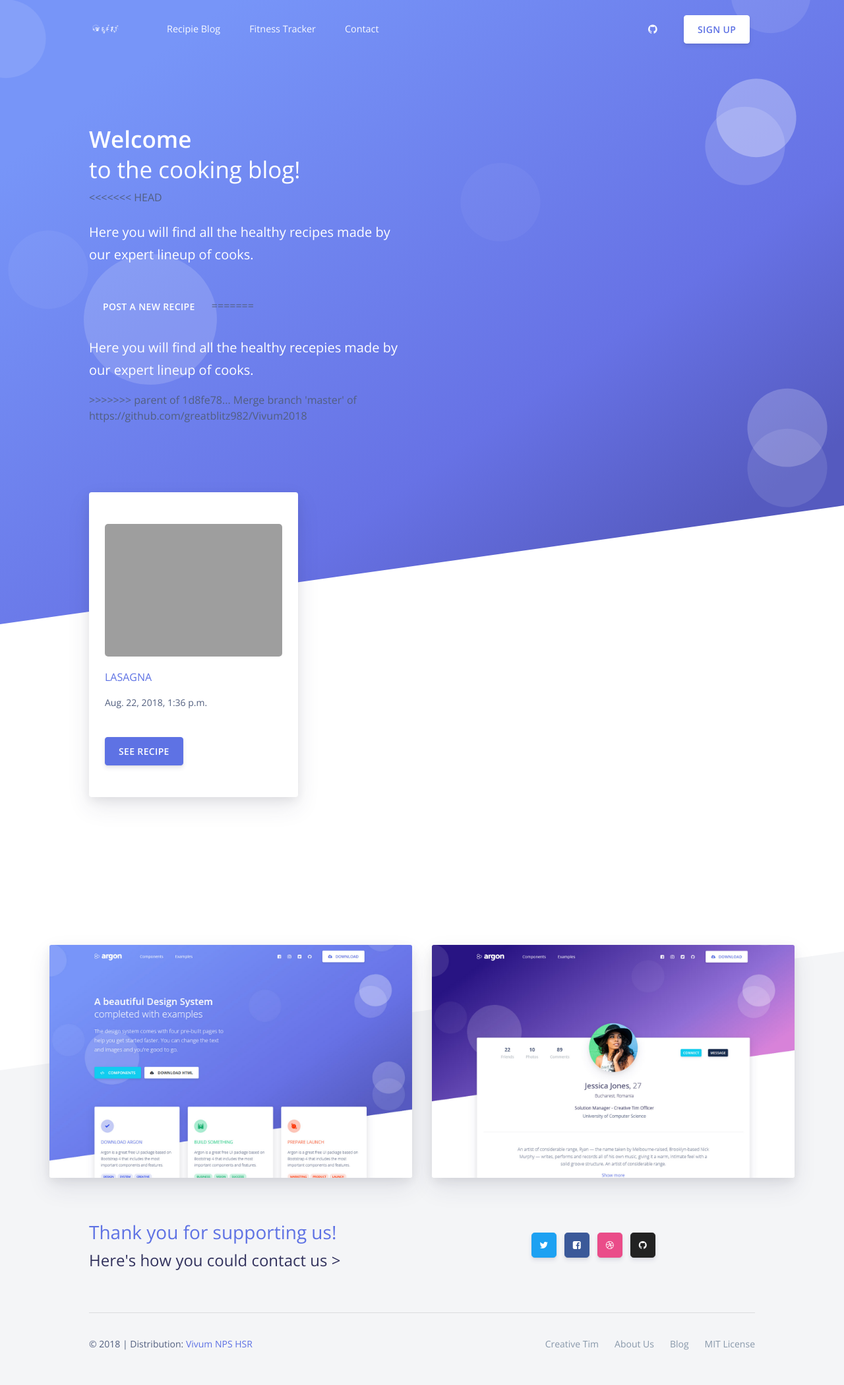
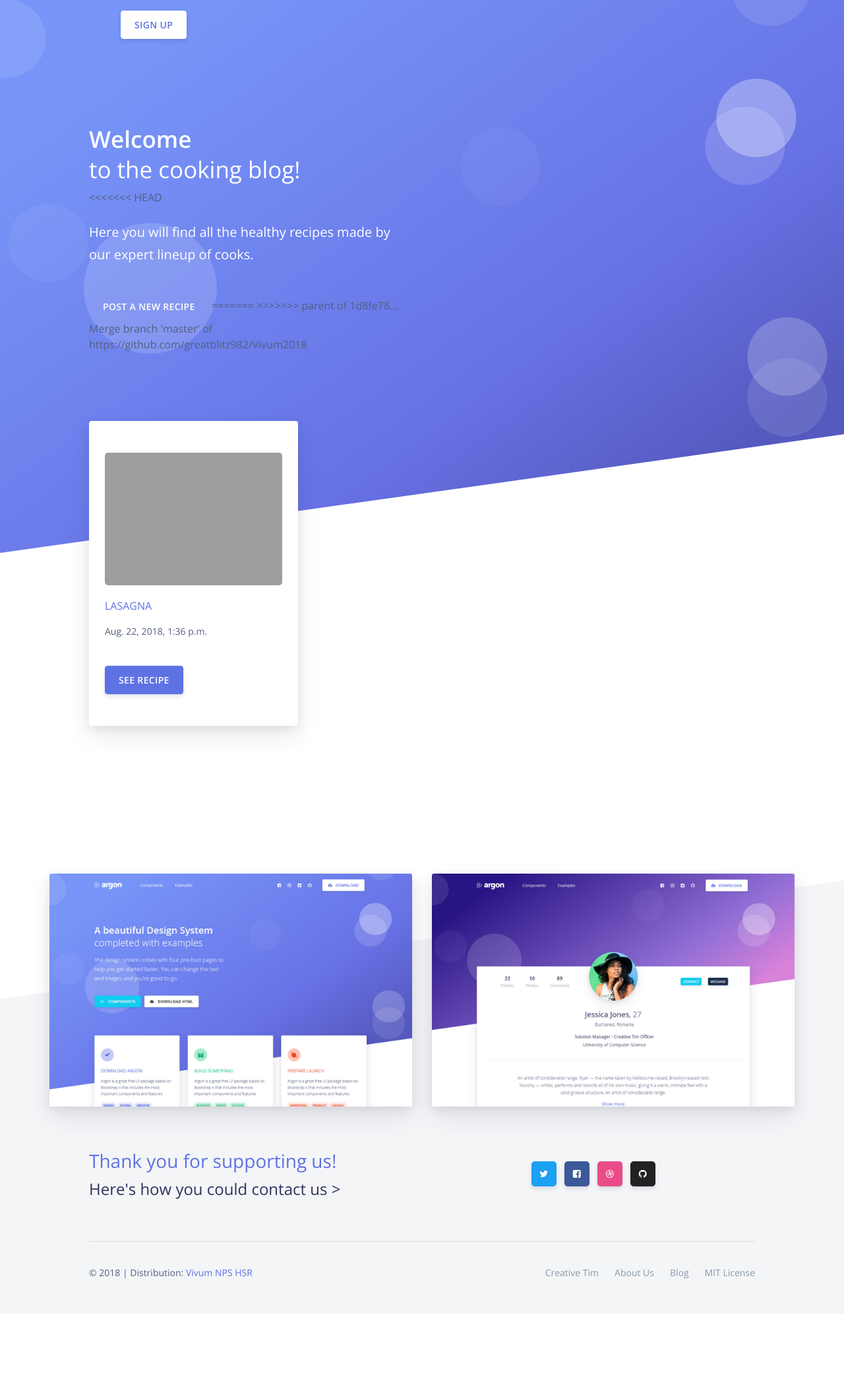
Before and after one commit to eehitray/Vivum2018, a Django app: template Vivum2018/recipeblog/templates/recipeblog/index.html in a window 1280 px wide. Shown: the whole page at 66% size. After the commit the page ends 1938 px from the top, so only its background shows below. Run offline with Django 3.2, Linux system fonts and the light colour scheme; the template is opened without the code that fills it: values that come from a table or form of the project are taken from there, others are empty; data comes from the database, SQL or seed files in the repository; parts of the project's set-up code (start-up, migrations or seed data) failed here and were passed over; some libraries are stand-ins or nearby versions; grey boxes are pictures that could not be loaded.

Commit message:
Revert "Fixed index?"
This reverts commit 1c87b344bad7d24838286e870947737436aa1f3c.

```diff
--- a/Vivum2018/recipeblog/templates/recipeblog/index.html
+++ b/Vivum2018/recipeblog/templates/recipeblog/index.html
@@ -25,8 +25,6 @@
   <header class="header-global">
     <nav id="navbar-main" class="navbar navbar-main navbar-expand-lg navbar-transparent navbar-light">
       <div class="container">
-        <a class="navbar-brand mr-lg-5" href="">
-          <img src="{% static 'assets/img/brand/white.png' %}">
         </a>
         <button class="navbar-toggler" type="button" data-toggle="collapse" data-target="#navbar_global" aria-controls="navbar_global" aria-expanded="false" aria-label="Toggle navigation">
           <span class="navbar-toggler-icon"></span>
@@ -35,8 +33,6 @@
           <div class="navbar-collapse-header">
             <div class="row">
               <div class="col-6 collapse-brand">
-                <a href="../index.html">
-                  <img src="{% static 'assets/img/brand/blue.png' %}">
                 </a>
               </div>
               <div class="col-6 collapse-close">
@@ -49,31 +45,12 @@
           </div>
           <ul class="navbar-nav navbar-nav-hover align-items-lg-center">
             <li class="nav-item dropdown">
-              <a href="#" class="nav-link" data-toggle="dropdown" href="#" role="button">
-                <i class="ni ni-collection d-lg-none"></i>
-                <span class="nav-link-inner--text">Recipie Blog</span>
-              </a>
             </li>
             <li class="nav-item dropdown">
-              <a href="#" class="nav-link" data-toggle="dropdown" href="#" role="button">
-                <i class="ni ni-collection d-lg-none"></i>
-                <span class="nav-link-inner--text">Fitness Tracker</span>
-              </a>
             </li>
             <li class="nav-item dropdown">
-              <a href="#" class="nav-link" data-toggle="dropdown" href="#" role="button">
-                <i class="ni ni-collection d-lg-none"></i>
-                <span class="nav-link-inner--text">Contact</span>
-              </a>
             </li>
           </ul>
-          <ul class="navbar-nav align-items-lg-center ml-lg-auto">
-            <li class="nav-item">
-              <a class="nav-link nav-link-icon" href="#" target="_blank" data-toggle="tooltip" title="Star us on Github">
-                <i class="fa fa-github"></i>
-                <span class="nav-link-inner--text d-lg-none">Github</span>
-              </a>
-            </li>
             <!-- Sign Up -->
             <li class="nav-item d-none d-lg-block ml-lg-4">
               <a href="#" target="_blank" class="btn btn-neutral btn-icon">
@@ -85,7 +62,6 @@
       </div>
     </nav>
   </header>
-
   <main>
     <div class="position-relative">
       <!-- shape Hero -->
@@ -113,7 +89,6 @@
                 </br>
                 <a href="{% url 'recipeblog:form' %}"><button class="btn btn-1 btn-outline-primary" type="button" style="border-color: transparent; color: white;">Post a new recipe</button></a>
 =======
-                <p class="lead  text-white">Here you will find all the healthy recepies made by our expert lineup of cooks.</p>
 >>>>>>> parent of 1d8fe78... Merge branch 'master' of https://github.com/greatblitz982/Vivum2018
               </div>
             </div>
```
